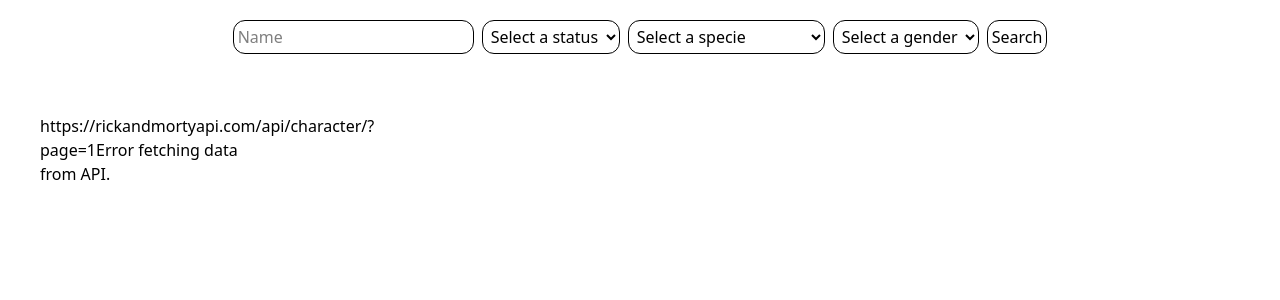
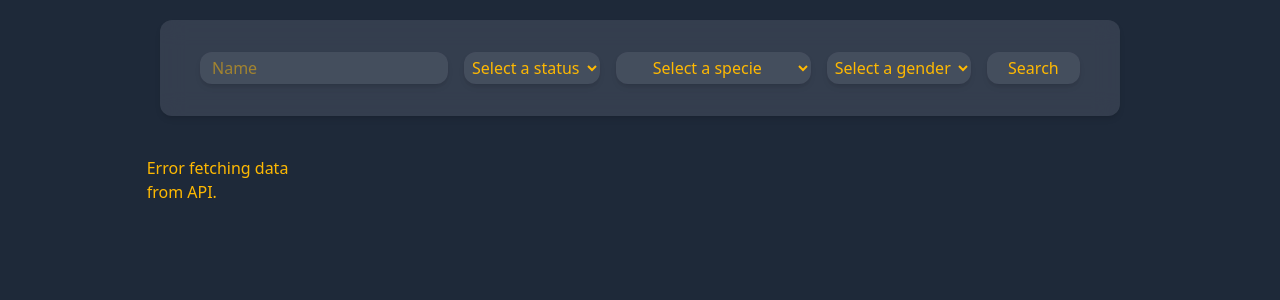
Before and after one commit to Mormito/RicksAndMortys, a PHP site: page / in a window 1280 px wide. Shown: the top 300 px of the page. Run offline with PHP 8.4, Linux system fonts and the light colour scheme; data that the repository does not hold is empty.

Commit message:
Changing styles

```diff
--- a/index.php
+++ b/index.php
@@ -7,19 +7,24 @@
     <script src="https://cdn.jsdelivr.net/npm/@tailwindcss/browser@4"></script>
     <title>Document</title>
 </head>
-<body>
+<body class="bg-gray-800 text-amber-400">
 
-    <form method="post" class="flex flex-row justify-center items-center m-5 gap-2">
-        <input type="text" name="name" placeholder="Name" class="border rounded-xl p-1">
+    <div class="w-full flex flex-col justify-center items-center">
 
-            <select name="status" class="border rounded-xl p-1">
+        <form method="post"
+          class="w-11/12 lg:w-6/8 flex flex-col md:flex-row justify-center mt-5 gap-4
+          bg-gray-500/30 backdrop-blur-md rounded-xl shadow-md px-10 py-8">
+
+            <input type="text" name="name" placeholder="Name" class="lg:w-1/3 p-1 pl-3 bg-gray-500/30 rounded-xl shadow-md outline-none focus:ring-2 focus:ring-amber-400">
+
+                <select name="status" class="p-1 bg-gray-500/30 rounded-xl shadow-md flex-1 text-center outline-none focus:ring-2 focus:ring-amber-400">
                     <option value="">Select a status</option>
                     <option value="Alive">Alive</option>
                     <option value="Dead">Dead</option>
                     <option value="Unknown">Unknown</option>
                 </select>
 
-            <select name="specie" class="border rounded-xl p-1">
+                <select name="specie" class="p-1 bg-gray-500/30 rounded-xl shadow-md flex-1 text-center outline-none focus:ring-2 focus:ring-amber-400">
                     <option value="">Select a specie</option>
                     <option value="Human">Human</option>
                     <option value="Alien">Alien</option>
@@ -33,7 +38,7 @@
                     <option value="Unknown">Unknown</option>
                 </select>
 
-            <select name="gender" class="border rounded-xl p-1">
+                <select name="gender" class="p-1 bg-gray-500/30 rounded-xl shadow-md flex-1 text-center outline-none focus:ring-2 focus:ring-amber-400">
                     <option value="">Select a gender</option>
                     <option value="Male">Male</option>
                     <option value="Female">Female</option>
@@ -41,11 +46,10 @@
                     <option value="Unknown">Unknown</option>
                 </select>
 
-        <button type="submit" class="border rounded-xl p-1 cursor-pointer">Search</button>
+            <button type="submit" class="lg:w-1/8 p-1 bg-gray-500/30 rounded-xl shadow-md cursor-pointer outline-none focus:ring-2 focus:ring-amber-400">Search</button>
         </form>
 
-
-    <div class="grid grid-cols-1 md:grid-cols-3 lg:grid-cols-5 gap-10 p-10">
+    <div class="w-full md:w-11/12 lg:w-10/12 grid grid-cols-1 md:grid-cols-3 lg:grid-cols-5 gap-10 p-10">
 
 <?php
 #API URL
@@ -63,8 +67,6 @@ if(!empty($name)):   $mutable_url .= "&name=".$name; endif;
 if(!empty($status)): $mutable_url .= "&status=".$status; endif;
 if(!empty($specie)): $mutable_url .= "&species=".$specie; endif;
 if(!empty($gender)): $mutable_url .= "&gender=".$gender; endif;
-
-echo $mutable_url;
 
 #GET API DATA
 $response = file_get_contents($mutable_url);
@@ -89,11 +91,8 @@ foreach($data->results as $character){
 
 ?>
 
+
     </div>
-
-    <div class="w-full flex flex-row">
-        <a></a>
-        <a></a>
 </div>
 
 </body>
```
Lines whose indentation alone changed are shown as unchanged.
